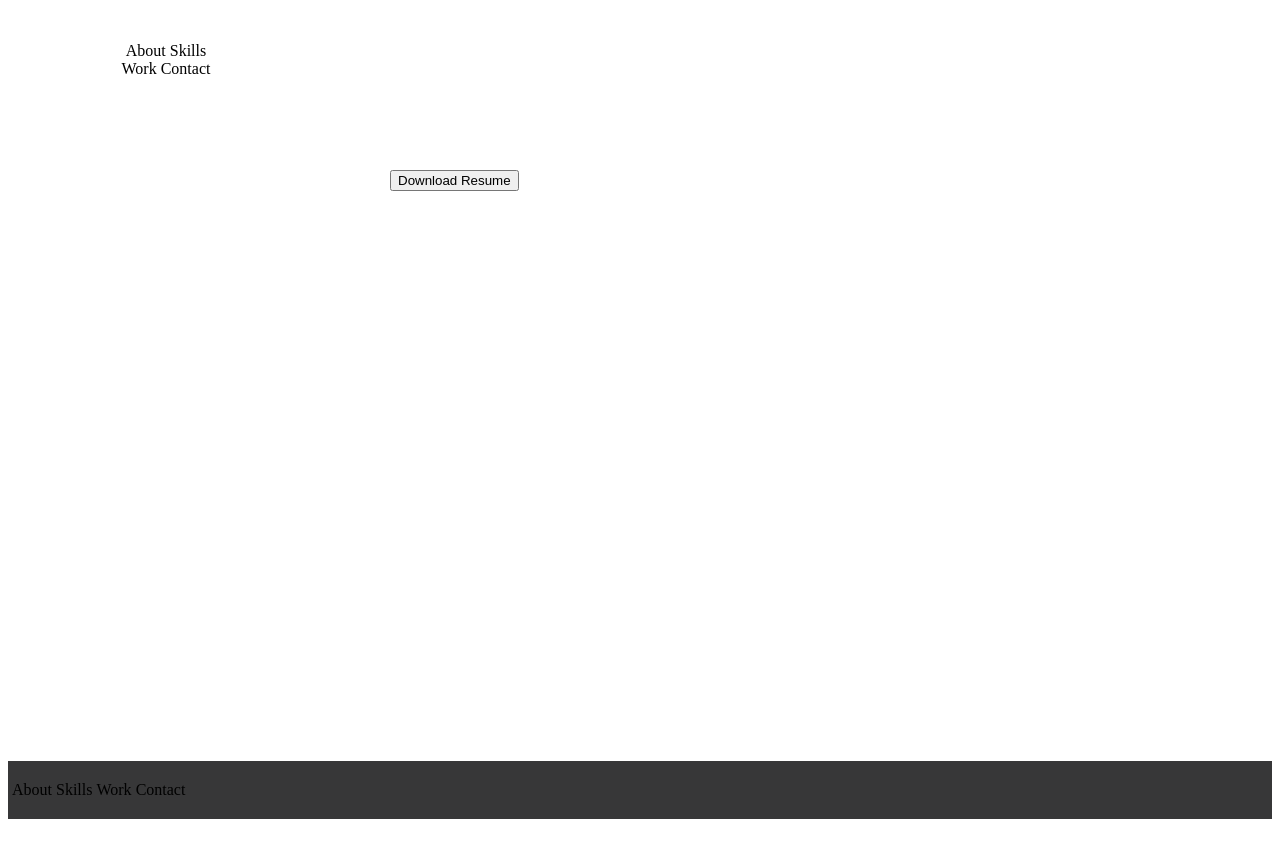
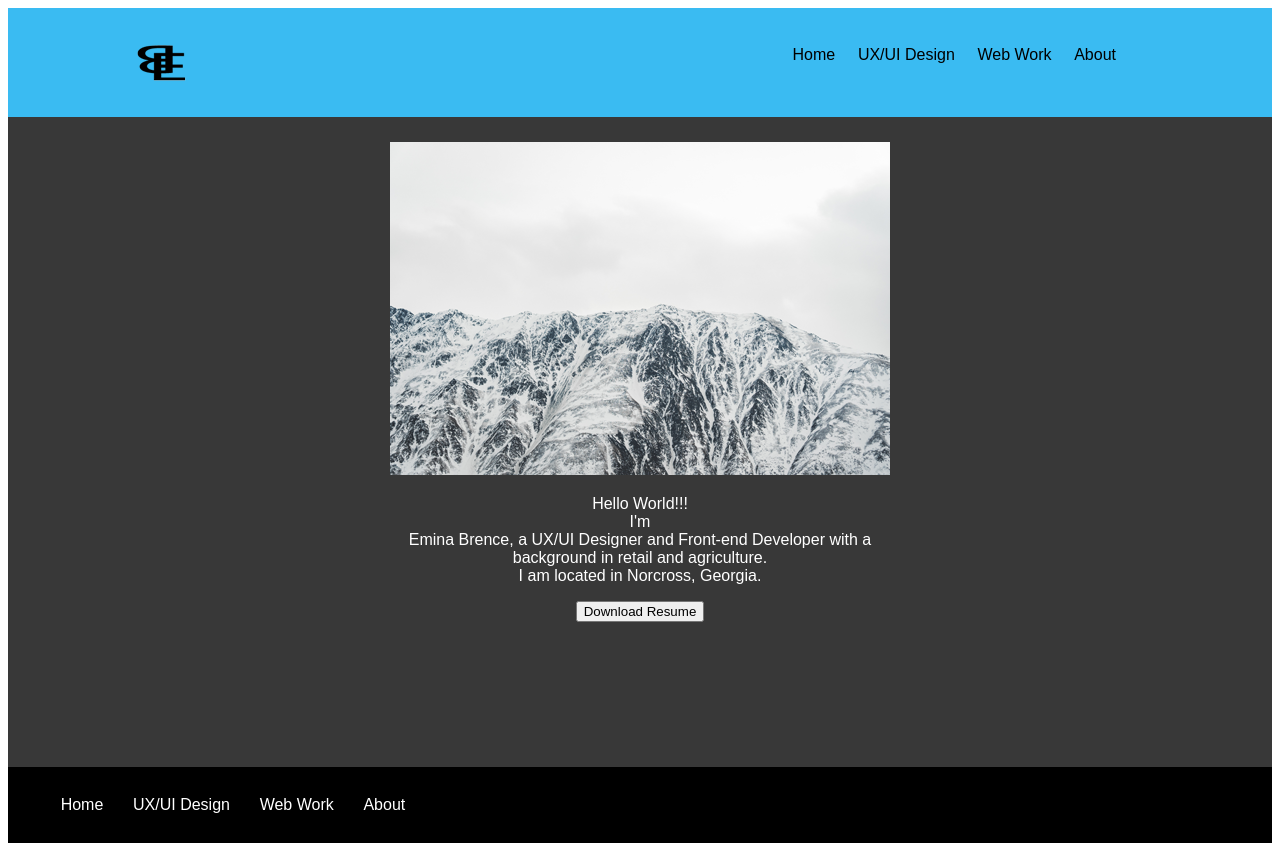
Before and after one commit to brence2/UX_UI_HW_17, a plain HTML site: page index.html in a window 1280 px wide. Before the commit the page ends 827 px from the top, so only its background shows below. Drawn offline with Linux system fonts and the light colour scheme.

Commit message:
Basic homepage stile

```diff
--- a/css/styles.css
+++ b/css/styles.css
@@ -4,13 +4,13 @@
 }
 
 .logo {
-    width: 23%;
+    width: 22%;
+    text-align: center;
     padding: 1%;
-    text-align: center;
 }
 
 nav {
-    width: 73%;
+    width: 72%;
     padding: 1%;
 }
 
@@ -22,21 +22,38 @@ ul {
 .heroImg {
     height: 600px;
     padding: 25px;
+    background-color: #383838;
+    color: white;
+
 }
 
 .content {
     width: 500px;
     margin: 0 auto;
+    text-align: center;
 }
 
 footer {
-    background-color: #373738;
-    padding: 2px;
+    background-color: black;
 }
 
 
-ul {
+footer ul {
     display: inline-block;
     vertical-align: top;
-    padding: 2px;
+    color: white;
 }
+
+li {
+    margin: 2%;
+    /* outline: 1px solid red; */
+}
+
+.navigation {
+   /* outline: 1px solid red;*/
+    background-color: #3ABBF2;
+}
+
+body {
+    font-family: Arial, Helvetica, sans-serif;
+}
--- a/index.html
+++ b/index.html
@@ -6,37 +6,46 @@
     <meta name="viewport" content="width=device-width, initial-scale=1.0">
     <link href="css/styles.css" rel="stylesheet" type="text/css">
     <title>Emina Brence | Prtfolio</title>
+    <link rel="icon" href="images/favicon copy.jpg" type="image/jpg">
 </head>
+
 <body>
     <header class="navigation">
         <div class="inline-block logo">
-            <nav class="inline-block">
-                <ul>
-                    <li class="inline-block">About</li>
-                    <li class="inline-block">Skills</li>
-                    <li class="inline-block">Work</li>
-                    <li class="inline-block">Contact</li>
-                </ul>
-            </nav>
+            <img src="images/web-logo-black_resized.png" alt="">
         </div>
-
+        <nav class="inline-block">
+            <ul>
+                <li class="inline-block">Home</li>
+                <li class="inline-block">UX/UI Design</li>
+                <li class="inline-block">Web Work</li>
+                <li class="inline-block">About</li>
+            </ul>
+        </nav>
     </header>
 
     <section class="heroImg">
         <div class="content">
-            <img src="" alt="">
-            <p></p>
+            <img src="images/HeroSM.png" alt="Hero Image">
+            <p>Hello World!!! </br>
+
+                I'm </br>
+
+                Emina Brence,
+                a UX/UI Designer and Front-end Developer with a background in retail and agriculture.</br>
+                I am located in Norcross, Georgia.</p>
             <button>Download Resume</button>
         </div>
     </section>
 
     <footer>
         <ul>
+            <li class="inline-block">Home</li>
+            <li class="inline-block">UX/UI Design</li>
+            <li class="inline-block">Web Work</li>
             <li class="inline-block">About</li>
-            <li class="inline-block">Skills</li>
-            <li class="inline-block">Work</li>
-            <li class="inline-block">Contact</li>
         </ul>
     </footer>
 </body>
+
 </html>
```
Also changed, not shown: images/HeroSM.png (added), images/favicon copy.jpg (added), images/favicon.png (added), images/web-logo-black_resized.png (added), images/web-logo-white-resized.png (added), 3 other files.
